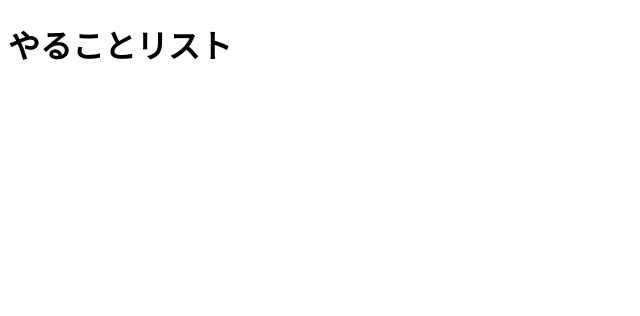
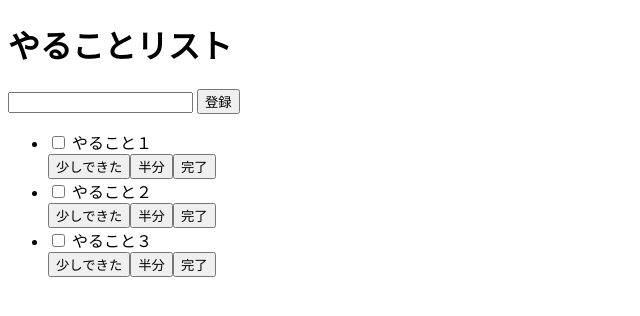
Before and after one commit to mono-baba/todolist, a plain HTML site: page index.html in a window 1280 px wide. Shown: the whole page, without its empty margins (0-640 px from the left). Drawn offline with Linux system fonts and the light colour scheme.

Commit message:
feat: html側を一旦ベタがきで実装する

```diff
--- a/index.html
+++ b/index.html
@@ -6,11 +6,36 @@
   <meta charset="UTF-8" />
   <meta name="viewport" content="width=device-width, initial-scale=1.0" />
   <title>to do list</title>
+  <script src="/main.js"></script>
+  <link rel="stylesheet" media="all" href="/style.css" />
 </head>
 
 
 <body>
   <h1>やることリスト</h1>
+  <form action="">
+    <input type="text" name="todo" id="input-text" />
+    <button type="button" id="add-button">登録</button>
+  </form>
+  <div>
+    <ul class="todo-list" id="toDo">
+      <li class="todo-list-item">
+        <input type="checkbox" id="toDo01" class="todo-checkbox" name="toDo01" />
+        <label for="toDo01" class="todo-label">やること１</label>
+        <div class="gauge"><button type="button" data-gauge="little">少しできた</button><button type="button" data-gauge="harf">半分</button><button type="button" data-gauge="fix">完了</button></div>
+      </li>
+      <li class="todo-list-item">
+        <input type="checkbox" id="toDo02" class="todo-checkbox" name="toDo02" />
+        <label for="toDo02" class="todo-label">やること２</label>
+        <div class="gauge"><button type="button" data-gauge="little">少しできた</button><button type="button" data-gauge="harf">半分</button><button type="button" data-gauge="fix">完了</button></div>
+      </li>
+      <li class="todo-list-item">
+        <input type="checkbox" id="toDo03" class="todo-checkbox" name="toDo03" />
+        <label for="toDo03" class="todo-label">やること３</label>
+        <div class="gauge"><button type="button" data-gauge="little">少しできた</button><button type="button" data-gauge="harf">半分</button><button type="button" data-gauge="fix">完了</button></div>
+      </li>
+    </ul>
+  </div>
 </body>
 
 
```
